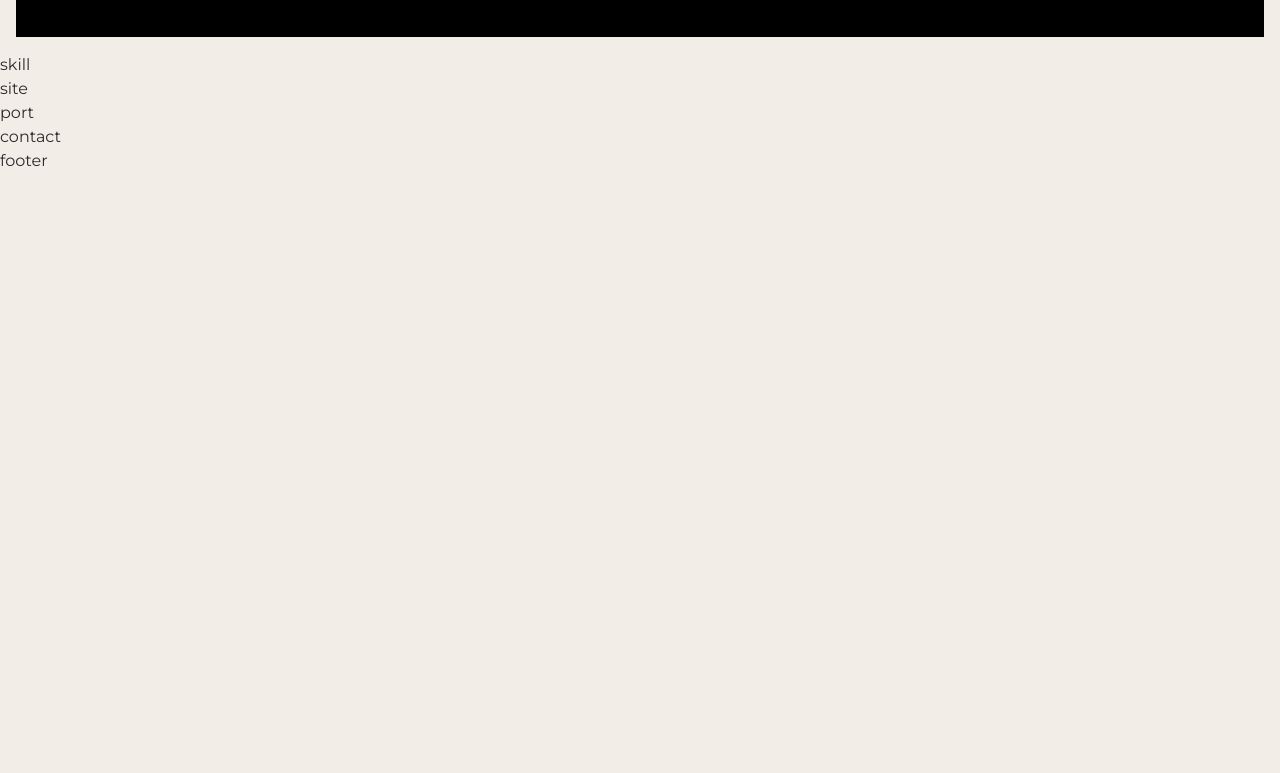
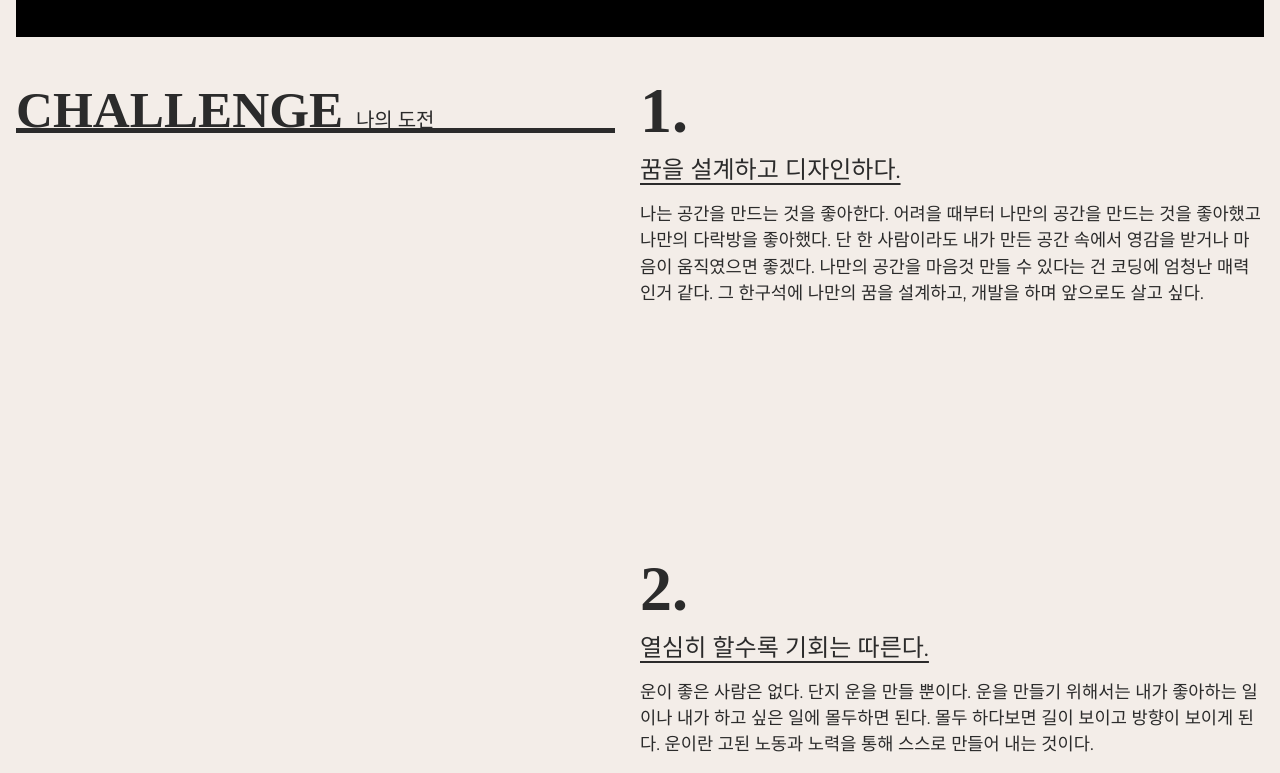
Before and after one commit to hongwpdev/hwp-vite, a website built with Vite: page src/index.html in a window 1280 px wide. Shown: the part 747-1520 px from the top of the page. Before the commit the page ends 920 px from the top, so only its background shows below. Built offline with nearby package versions, Linux system fonts and the light colour scheme; a small style sheet from the web is missing; files whose address does not match are found by name; a web font is replaced by a local one.

Commit message:
skill succ

```diff
--- a/src/assets/css/section/skill.css
+++ b/src/assets/css/section/skill.css
@@ -1,3 +1,44 @@
-#skill {
-
+.skill__inner {
+    padding: 16px;
+    display: flex;
+    justify-content: space-between;
 }
+.skill__title {
+    position: sticky;
+    top: 70px;
+    left: 0;
+    width: 48%;
+    height: 5vw;
+    font-size: 4vw;
+    font-weight: 900;
+    line-height: 1.6;
+    font-family: var(--mainKor-font);
+    text-transform: uppercase;
+    color: var(--black100);
+    border-bottom: 0.4vw solid var(--black100);
+}
+.skill__title em {
+    font-size: 1.25rem;
+    font-weight: 400;
+    line-height: 2;
+}
+.skill__desc {
+    width: 50%;
+}
+.skill__desc span {
+    font-size: 5vw;
+    line-height: 1;
+    font-weight: 900;
+    line-height: 1.3;
+    font-family: var(--mainNum-font);
+}
+.skill__desc h3 {
+    font-size: 1.5rem;
+    text-decoration: underline;
+    text-underline-position: under;
+    margin-bottom: 1vw;
+}
+.skill__desc p {
+    margin-bottom: 30vh;
+    font-size: 1.1rem;
+}
--- a/src/index.html
+++ b/src/index.html
@@ -91,7 +91,41 @@
         <!-- //intro -->
 
         <section id="skill">
-            skill
+            <div class="skill__inner">
+                <h2 class="skill__title">Challenge <em>나의 도전</em></h2>
+                <div class="skill__desc">
+                    <div>
+                        <span>1.</span>
+                        <h3>꿈을 설계하고 디자인하다.</h3>
+                        <p>
+                            나는 공간을 만드는 것을 좋아한다.
+                            어려을 때부터 나만의 공간을 만드는 것을 좋아했고 나만의 다락방을 좋아했다.
+                            단 한 사람이라도 내가 만든 공간 속에서 영감을 받거나 마음이 움직였으면 좋겠다.
+                            나만의 공간을 마음것 만들 수 있다는 건 코딩에 엄청난 매력인거 같다.
+                            그 한구석에 나만의 꿈을 설계하고, 개발을 하며 앞으로도 살고 싶다.
+                        </p>
+                    </div>
+                    <div>
+                        <span>2.</span>
+                        <h3>열심히 할수록 기회는 따른다.</h3>
+                        <p>
+                            운이 좋은 사람은 없다. 단지 운을 만들 뿐이다.
+                            운을 만들기 위해서는 내가 좋아하는 일이나 내가 하고 싶은 일에 몰두하면 된다.
+                            몰두 하다보면 길이 보이고 방향이 보이게 된다.
+                            운이란 고된 노동과 노력을 통해 스스로 만들어 내는 것이다.
+                        </p>
+                    </div>
+                    <div>
+                        <span>3.</span>
+                        <h3>나에게 정직하다.</h3>
+                        <p>
+                            정직은 다른 사람보다 나에게 큰 의미를 부여해야 한다.
+                            자신이 정직하지 않으면 진정으로 원하는 일을 열정적으로 밀고 나갈 수 없다.
+                            마음에서 우러나오는 일을 해야 정직해지며 삶을 더 즐길 줄 알게 된다.
+                        </p>
+                    </div>
+                </div>
+            </div>
         </section>
         <!-- //skill -->
 
```
